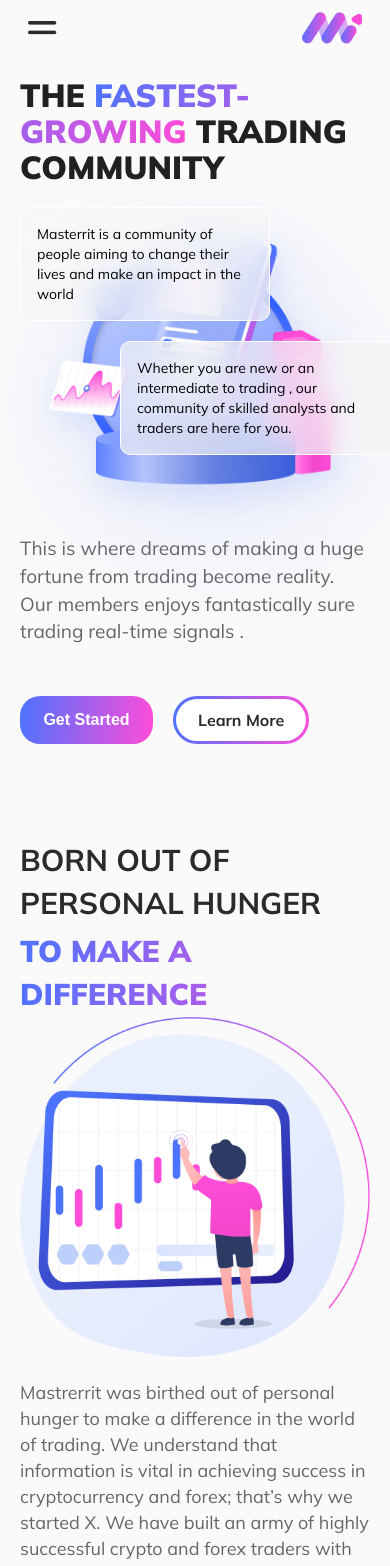
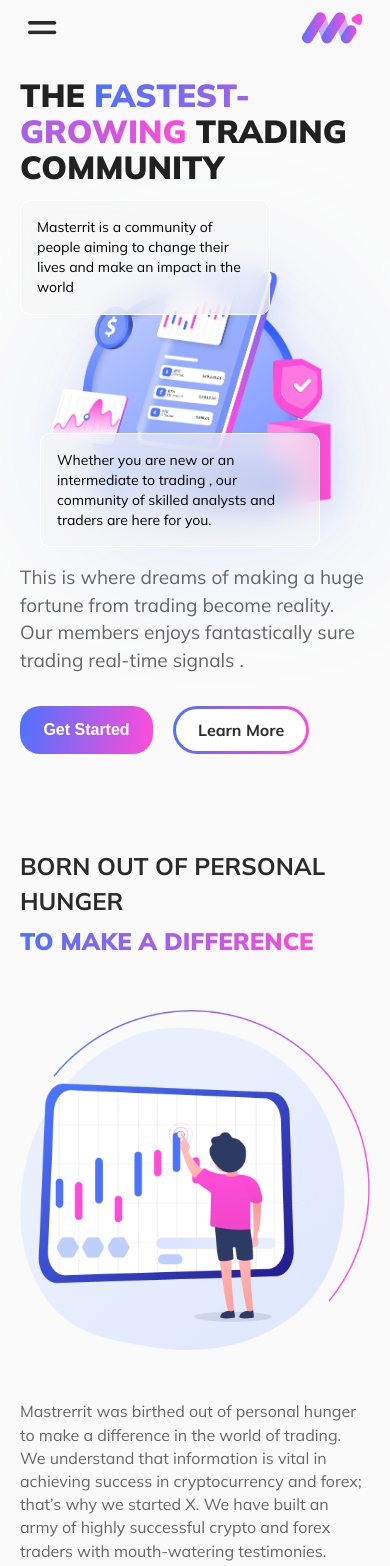
Before and after one commit to haris-aqeel/FRontend, a React (Create React App) app: page / in a window 390 px wide. Shown: the top 1566 px of the page. Built offline with nearby package versions, Linux system fonts and the light colour scheme.

Commit message:
editing in text

```diff
--- a/src/components/Home/Section1.js
+++ b/src/components/Home/Section1.js
@@ -16,6 +16,9 @@ const useStyles = makeStyles((theme) => ({
       fontSize: "32px",
       lineHeight: "36px",
       textAlign: "left",
+    },
+    [theme.breakpoints.down("xs")]: {
+      marginBottom: '50px'
     },
   },
   highlight: {
@@ -40,6 +43,7 @@ const useStyles = makeStyles((theme) => ({
     [theme.breakpoints.down("sm")]: {
       display: "none",
     },
+
   },
   para1: {
     display: "none",
@@ -62,6 +66,9 @@ const useStyles = makeStyles((theme) => ({
       width: "100%",
       display: "flex",
       justifyContent: "flex-start",
+    },
+    [theme.breakpoints.down("xs")]: {
+      marginTop:'32px'
     },
   },
   removeSmall: {
@@ -88,6 +95,12 @@ const useStyles = makeStyles((theme) => ({
       top: "0px",
       height: "auto",
     },
+    [theme.breakpoints.only("xs")]: {
+      position: "absolute",
+      left: "0px",
+      height: "auto",
+      top: "-35px",
+    },
   },
   box2: {
     position: "absolute",
@@ -106,6 +119,13 @@ const useStyles = makeStyles((theme) => ({
       position: "absolute",
       left: "100px",
       width: "280px",
+    },
+    [theme.breakpoints.only("xs")]: {
+      position: "absolute",
+      left: "20px",
+      height: "auto",
+      bottom: "-15px",
+      marginBottom:'32px'
     },
   },
 }));
--- a/src/components/Home/Section2.js
+++ b/src/components/Home/Section2.js
@@ -33,6 +33,7 @@ const useStyles = makeStyles((theme) => ({
     [theme.breakpoints.down("sm")]: {
       display: "none",
     },
+
   },
   header1small: {
     fontFamily: "Mulish",
@@ -44,6 +45,9 @@ const useStyles = makeStyles((theme) => ({
     display: "none",
     [theme.breakpoints.down("sm")]: {
       display: "inline-block",
+    },
+    [theme.breakpoints.down("xs")]: {
+      fontSize:'24px'
     },
   },
   header2small: {
@@ -64,6 +68,10 @@ const useStyles = makeStyles((theme) => ({
     [theme.breakpoints.down("sm")]: {
       display: "inline-block",
     },
+    [theme.breakpoints.down("xs")]: {
+      marginBottom:'52px',
+      fontSize:'24px'
+    },
   },
 
   para: {
@@ -78,6 +86,11 @@ const useStyles = makeStyles((theme) => ({
       color: "#666666",
       lineHeight: "145%",
     },
+    [theme.breakpoints.down("xs")]: {
+      fontSize:'16px',
+      marginTop:'0px',
+      marginBottom:'18px'
+    },
   },
 
   image: {
@@ -85,6 +98,9 @@ const useStyles = makeStyles((theme) => ({
     height: "auto",
     [theme.breakpoints.down("sm")]: {
       width: "100%",
+    },
+    [theme.breakpoints.down("xs")]: {
+      marginBottom:'45.85px',
     },
   },
 }));
--- a/src/components/Home/Section3.js
+++ b/src/components/Home/Section3.js
@@ -56,6 +56,11 @@ const useStyles = makeStyles((theme) => ({
       fontSize: "20px",
       lineHeight: "145%",
     },
+    [theme.breakpoints.down("xs")]: {
+      fontSize:'16px',
+      lineHeight:'24px',
+      marginBottom:'32.49px'
+    },
   },
   image: {
     width: "80%",
@@ -65,6 +70,9 @@ const useStyles = makeStyles((theme) => ({
     [theme.breakpoints.down("sm")]: {
       width: "95%",
       marginTop: '42px'
+    },
+    [theme.breakpoints.down("xs")]: {
+      marginBottom:'23.43px'
     },
   },
   removeSmall: {
--- a/src/components/Home/Section4.js
+++ b/src/components/Home/Section4.js
@@ -38,6 +38,9 @@ const useStyles = makeStyles((theme) => ({
       textAlign: "left",
       marginTop: '1px'
     },
+    [theme.breakpoints.down("xs")]: {
+      marginBottom:'32px'
+    },
   },
 
   highlight: {
@@ -73,6 +76,9 @@ const useStyles = makeStyles((theme) => ({
     height: "auto",
     [theme.breakpoints.down("sm")]: {
       width: "100%",
+    },
+    [theme.breakpoints.down("xs")]: {
+      marginBottom:'20px'
     },
   },
 }));
--- a/src/components/Home/Section5.js
+++ b/src/components/Home/Section5.js
@@ -28,6 +28,10 @@ const useStyles = makeStyles((theme) => ({
     [theme.breakpoints.down("sm")]: {
       fontSize: "20px",
       color: "#666666",
+    },
+    [theme.breakpoints.down("xs")]: {
+      fontSize:'16px',
+      lineHeight:'150%'
     },
   },
   image: {
@@ -120,6 +124,9 @@ const useStyles = makeStyles((theme) => ({
       fontSize: "20px",
       textAlign: "left",
     },
+    [theme.breakpoints.down("xs")]: {
+      fontSize:'24px'
+    },
   },
   gradient: {
     backgroundColor: "#f3ec78",
@@ -138,6 +145,9 @@ const useStyles = makeStyles((theme) => ({
       fontSize: "24px",
       lineHeight: '113.5%',
       textAlign: "left",
+    },
+    [theme.breakpoints.down("xs")]: {
+      marginBottom:'7.4px'
     },
   },
   removeSmall: {
```
